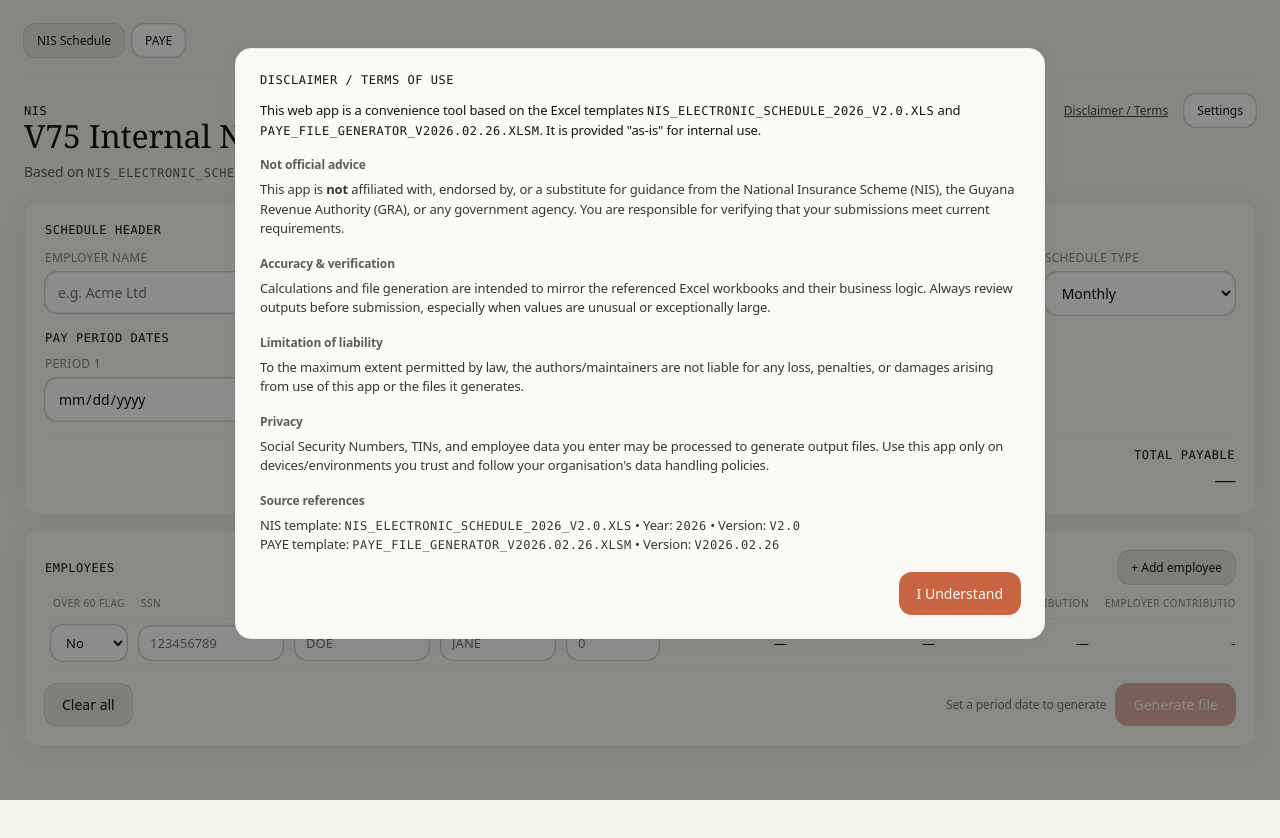
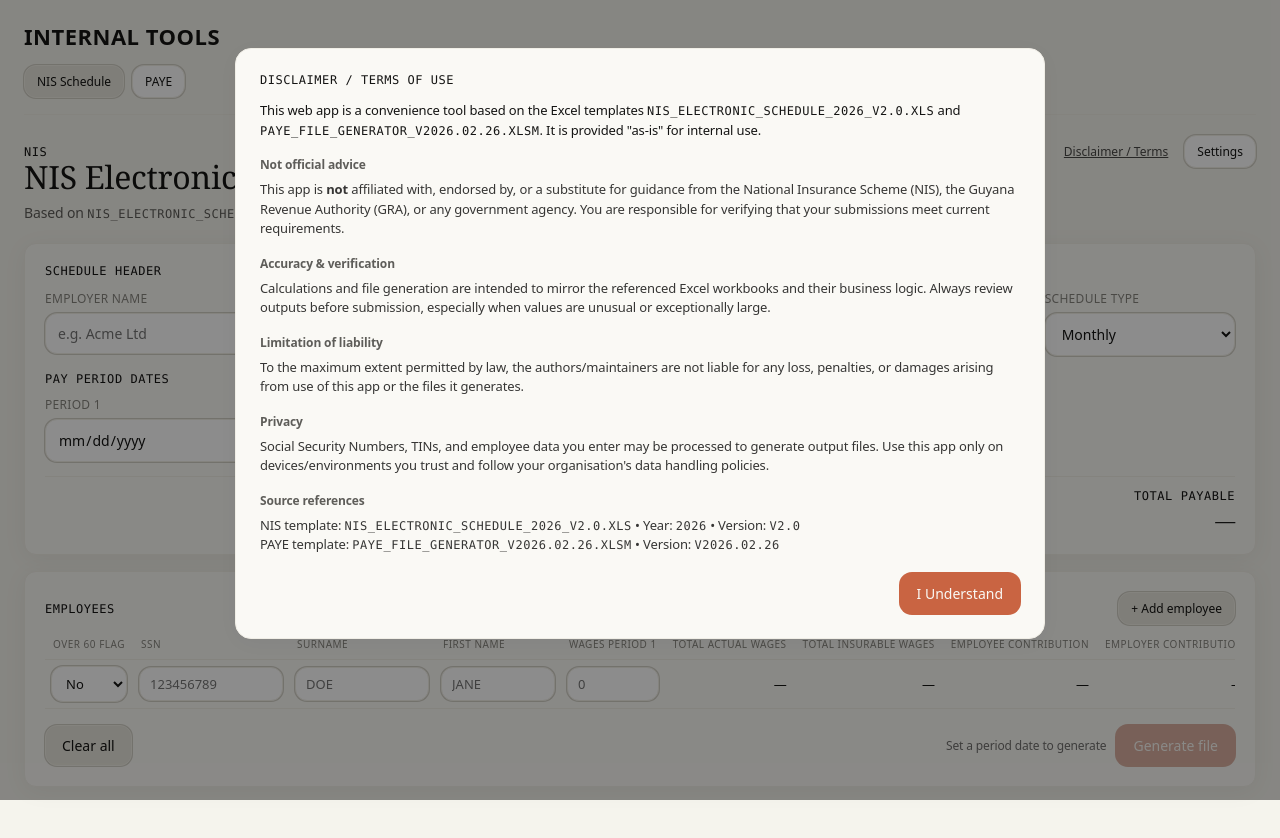
Before and after one commit to aG00Dtime/internal-tools, a React (Vite) app in the folder app/frontend/: page / in a window 1280 px wide. Shown: the top 838 px of the page. Built offline with nearby package versions, Linux system fonts and the light colour scheme.

Commit message:
Rename app title to Internal Tools, remove V75 reference
Co-Authored-By: Claude Sonnet 4.6 <noreply@anthropic.com>

```diff
--- a/app/frontend/index.html
+++ b/app/frontend/index.html
@@ -4,7 +4,7 @@
     <meta charset="UTF-8" />
     <link rel="icon" type="image/svg+xml" href="/favicon.svg" />
     <meta name="viewport" content="width=device-width, initial-scale=1.0" />
-    <title>V75 Internal NIS Electronic Schedule</title>
+    <title>Internal Tools</title>
   </head>
   <body>
     <div id="root"></div>
--- a/app/frontend/src/App.jsx
+++ b/app/frontend/src/App.jsx
@@ -718,6 +718,11 @@ export default function App() {
   return (
     <div style={S.page}>
 
+      {/* ── App brand ── */}
+      <div style={{ marginBottom: 16 }}>
+        <h1 style={{ ...S.h1, fontSize: 22, letterSpacing: '0.5px', fontFamily: 'system-ui, -apple-system, Segoe UI, Roboto, Arial, sans-serif', fontWeight: 700, textTransform: 'uppercase' }}>Internal Tools</h1>
+      </div>
+
       {/* ── App tab switcher ── */}
       <div style={{ display: 'flex', gap: 8, marginBottom: 20, borderBottom: `1px solid ${C.borderCream}`, paddingBottom: 16 }}>
         <button
@@ -741,7 +746,7 @@ export default function App() {
           <div style={S.topRow}>
             <div>
               <div style={S.mono}>NIS</div>
-              <h1 style={S.h1}>V75 Internal NIS Electronic Schedule</h1>
+              <h1 style={S.h1}>NIS Electronic Schedule</h1>
               <div style={S.subtitle}>
                 Based on <span style={S.mono}>NIS_ELECTRONIC_SCHEDULE_2026_v2.0.xls</span> (Year: <span style={S.mono}>2026</span>, Version: <span style={S.mono}>v2.0</span>).
               </div>
```
